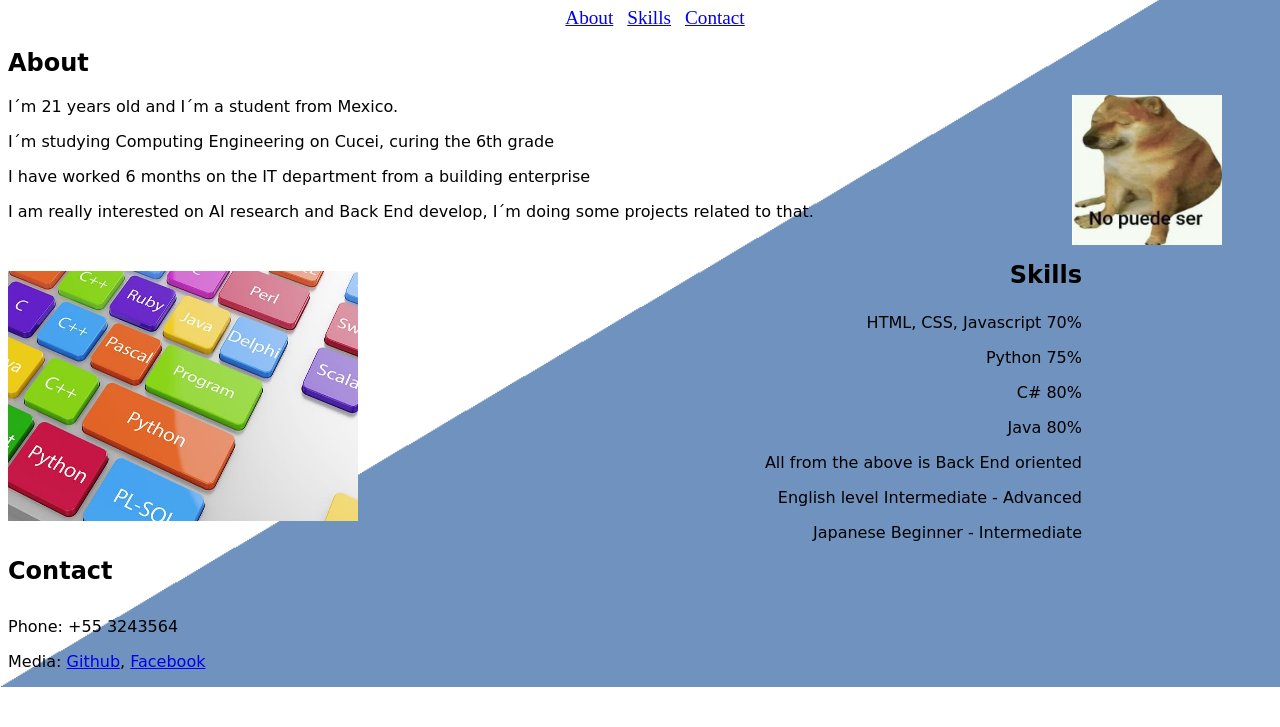
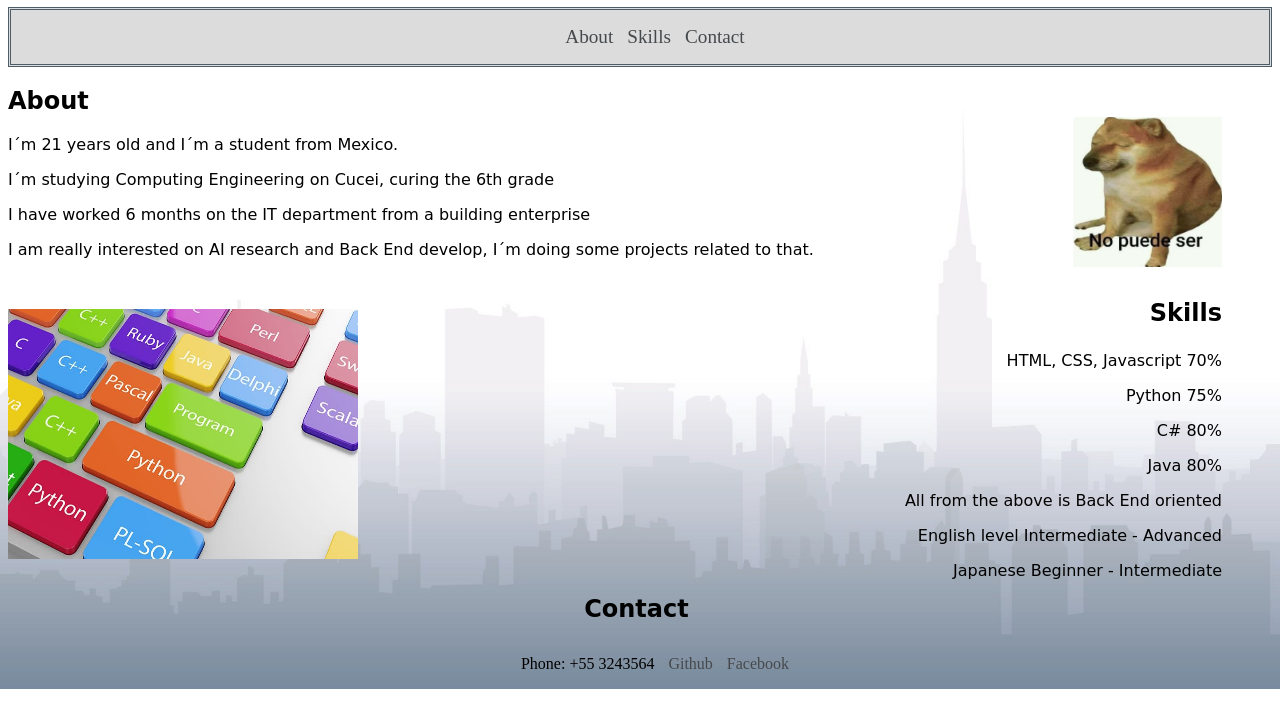
Before and after one commit to fernandoMedina-S/Programacion_internet, a plain HTML site: page index.html in a window 1280 px wide. Shown: the part 73-800 px from the top of the page. Drawn offline with Linux system fonts and the light colour scheme; a web font is replaced by a local one.

Commit message:
Creo que ya está terminado

```diff
--- a/index.html
+++ b/index.html
@@ -51,8 +51,11 @@
 
     <div class="contact">
         <h4 class="subtitle">Contact</h4>
-        <p>Phone: +55 3243564</p>
-        <p>Media: <a href="#">Github</a>, <a href="#">Facebook</a></p>
+        <ul>
+            <li>Phone: +55 3243564</li>
+            <li><a href="#">Github</a></li>
+            <li><a href="#">Facebook</a></li>
+        </ul>
     </div>
 
 </body>
--- a/styles.css
+++ b/styles.css
@@ -2,17 +2,22 @@ li{
     list-style-type: none;
 }
 
+a{
+    --variable_color: #46494c;
+    text-decoration: none;
+    color: var(--variable_color);
+}
+
 body{
-    background-image: url("./Images/bg2.png");
+    background-image: url("./Images/bg3.jpg");
     background-repeat: no-repeat;
     background-size: 100% 100%;
 }
 
 .NavBar{
-
+    border: #4c5c68 double;
+    background-color: #dcdcdd;
     text-align: center;
-    /* background-color: #1B5597; */
-    color: white;
 }
 
 .main_title{
@@ -20,10 +25,17 @@ body{
 }
 
 .list_element{
+
     font-size:larger;
     display: inline;
     text-align: center;
     margin: 0 10px 0 0;
+    color: var(--variable_color);
+}
+
+.list_element:link{
+    text-decoration: none;
+    color: var(--variable_color);
 }
 
 .prof_image{
@@ -49,14 +61,28 @@ p{
 
     float: right;
     text-align: right;
-    margin-right: -10px;
+    margin-right: 50px;
+    margin-bottom: 5px;
+
 }
 
 .img_skills{
+
     margin-top: 50px;
     border-radius: 50%;
+
 }
 
 .contact{
-    float: left;
+    text-align: center;
 }
+
+.contact li{
+    display: inline;
+    text-align: center;
+    margin: 0 10px 0 0;
+}
+
+.contact h4{
+    margin-left: 400px;
+}
```
Also changed, not shown: Images/bg3.jpg (added).
